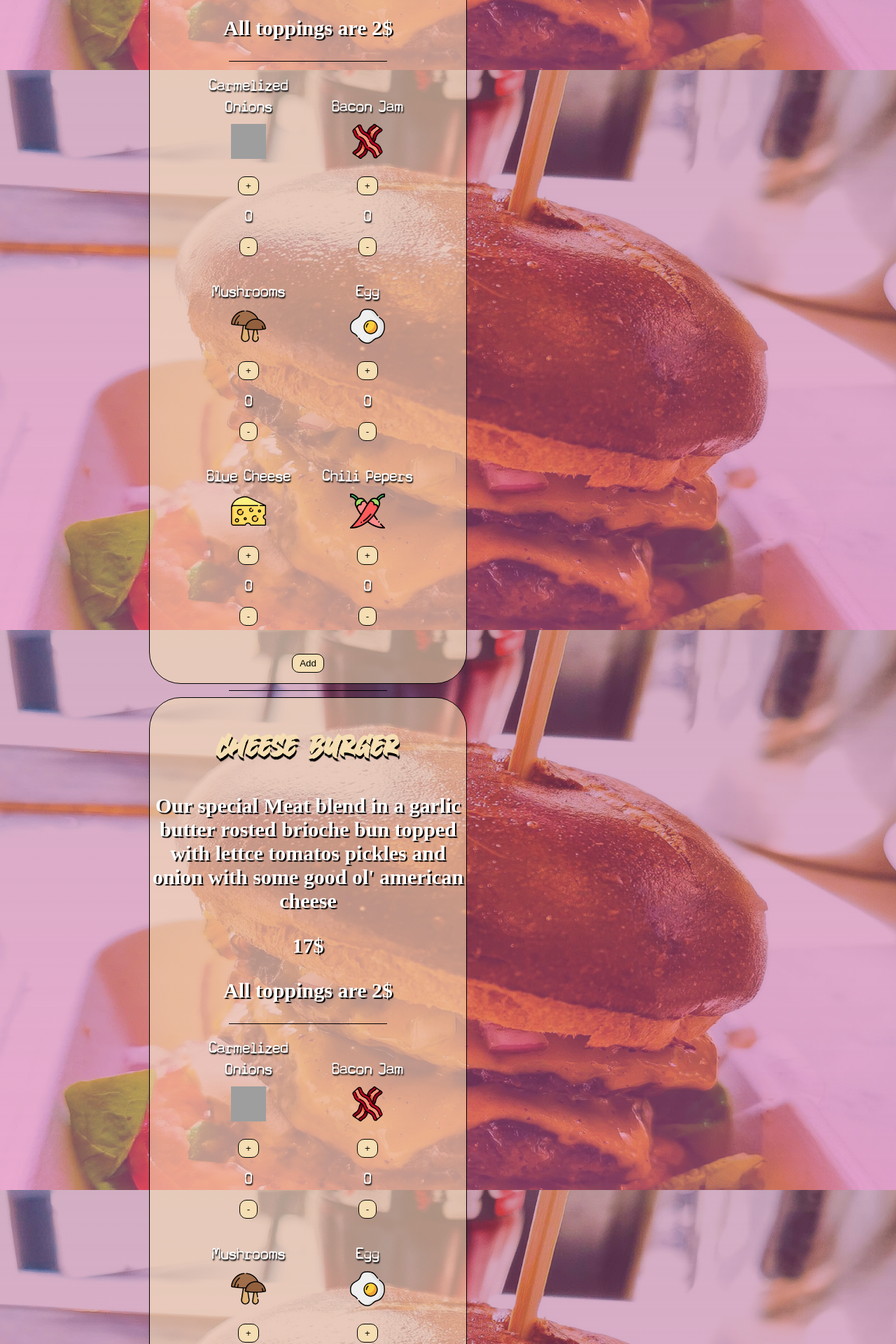
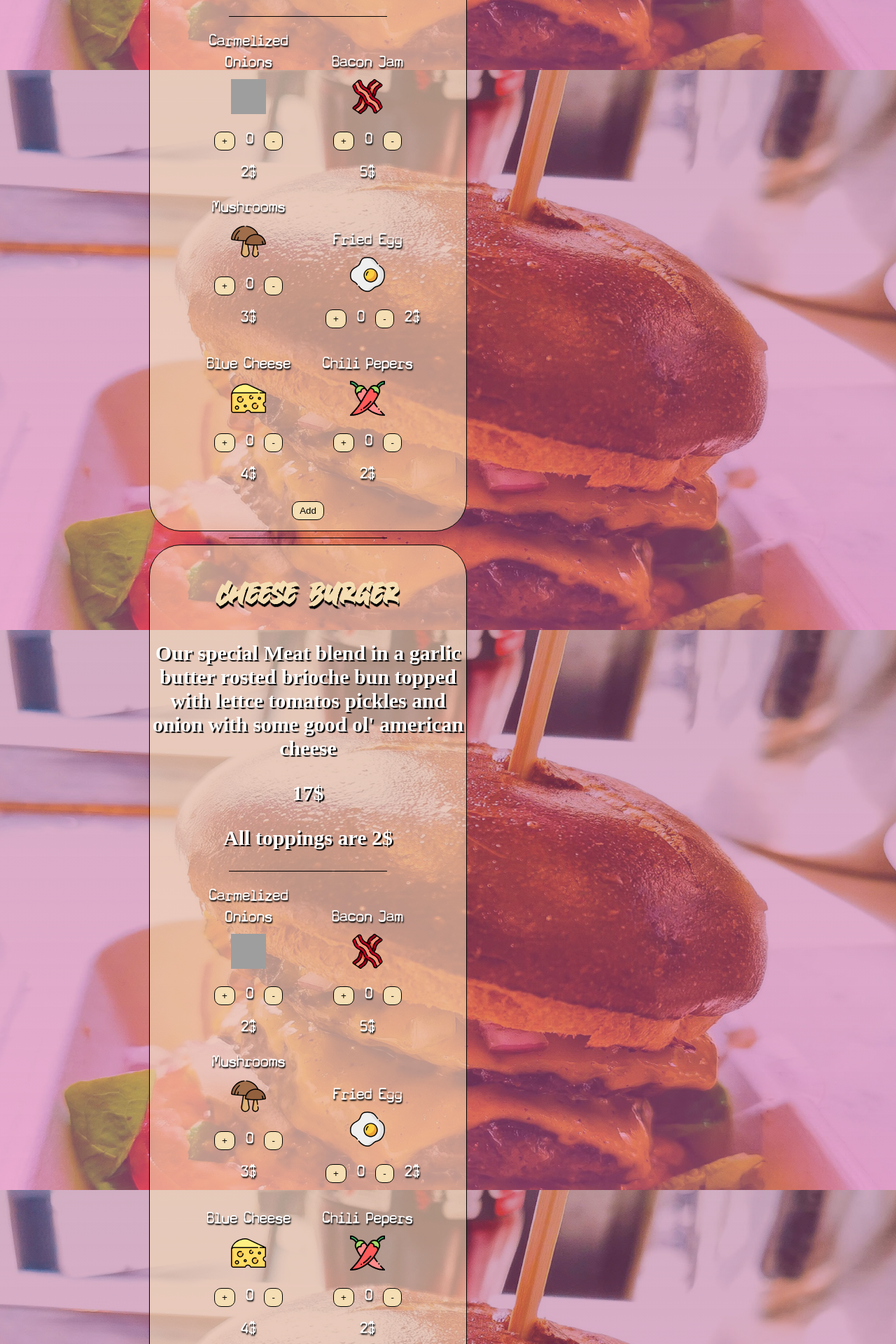
Before and after one commit to Eden-Hazani/Morbiez, a React (Create React App) app: page /takeOrderMenu in a window 1280 px wide. Shown: the part 700-2620 px from the top of the page at 70% size. Built offline with nearby package versions, Linux system fonts and the light colour scheme; grey boxes are pictures that could not be loaded; a web font is replaced by a local one.

Commit message:
changed toppings into object.
visual bug fixes

```diff
--- a/src/components/addItem/addItem.tsx
+++ b/src/components/addItem/addItem.tsx
@@ -112,7 +112,7 @@ export class AddItem extends Component<any,AddItemState>{
                                     <br/>
                                     <h1 className='sides'>Drink - {b.coke || b.sprite || b.fanta}</h1>
                                     <hr/>
-                                    <span id={`Price${b.id}`}>Price - {+b.price+(t.Onions*2)+(t.Bacon*2)+(t.Mushrooms*2)+(t.BlueCheese*2)+(t.ChiliPepers*2)+(t.Egg*2)}$</span>
+                                    <span id={`Price${b.id}`}>Price - {+b.price+(t.Onions)+(t.Bacon)+(t.Mushrooms)+(t.BlueCheese)+(t.ChiliPepers)+(t.Egg)}$</span>
                                     <br/>
                                     <br/>
                                     <button onClick={()=>{this.removeItem(b.id)}}>Delete Item</button>
--- a/src/components/layout/layout.css
+++ b/src/components/layout/layout.css
@@ -17,8 +17,9 @@
 }
 
 .layout>footer {
-    grid-column: span 13;
-    margin-top: 200px
+    grid-column: span 12;
+    margin-top: 200px;
+    width: 100%;
 }
 
 .layout>aside {
--- a/src/components/layout/layout.tsx
+++ b/src/components/layout/layout.tsx
@@ -42,7 +42,7 @@ export class Layout extends Component<any,LayoutState>{
                 <div className="neon-wrapper">
                     <span className="neon-text-perm">-</span>
                     <span className="neon-text-perm">M</span>
-                    <span className="neon-text">O</span>
+                    <span className="neon-text-perm">O</span>
                     <span className="neon-text-perm">R</span>
                     <span className="neon-text-perm">B</span>
                     <span className="neon-text-perm">E</span>
--- a/src/components/news/news.css
+++ b/src/components/news/news.css
@@ -74,13 +74,13 @@
 .backCard1>input {
     position: absolute;
     margin-top: 150px;
-    right: 100px;
+    right: 20%;
 }
 
 .backCard1>span {
     position: absolute;
     margin-top: 165px;
-    right: 300px;
+    right: 280px;
 }
 
 
@@ -235,6 +235,12 @@
 }
 
 @media (max-width: 1250px) {
+    .formError{
+        position: absolute;
+        display: block;
+        margin-top: 35%;
+        left: 25%;
+    }
     .news {
         display: inline-block;
         width: fit-content;
--- a/src/components/orderPayment/orderPayment.tsx
+++ b/src/components/orderPayment/orderPayment.tsx
@@ -49,7 +49,7 @@ export class OrderPayment extends Component<any,OrderPaymentState>{
                     if(index === 0){
                         key = 0;
                     }
-                    totalPrice = totalPrice + (key*2)
+                    totalPrice = totalPrice + key
                 })
             }
             for(let dish of this.state.sideDish){
@@ -77,12 +77,12 @@ export class OrderPayment extends Component<any,OrderPaymentState>{
                                 {this.state.toppings.length>=1? <div className='burgerToppings'>
                                         <hr/>
                                         <h3>Toppings:</h3>
-                                       {topping.Onions === 0 ||<span>Caramelized Onions {+topping.Onions * 2} $<br/></span>}
-                                       {topping.Bacon === 0 || <span> Bacon Jam {+topping.Bacon * 2} $<br/></span>}
-                                       {topping.Mushrooms === 0 ||<span> Mushrooms {+topping.Mushrooms * 2} $<br/></span>}
-                                       {topping.Egg === 0 ||<span> Egg {+topping.Egg * 2} $<br/></span>}
-                                       {topping.BlueCheese === 0 ||<span> Blue Cheese {+topping.BlueCheese * 2} $<br/></span>}
-                                       {topping.ChiliPepers === 0 || <span> Chili Pepers {+topping.ChiliPepers * 2} $</span>}
+                                       {topping.Onions === 0 ||<span>Caramelized Onions {+topping.Onions} $<br/></span>}
+                                       {topping.Bacon === 0 || <span> Bacon Jam {+topping.Bacon} $<br/></span>}
+                                       {topping.Mushrooms === 0 ||<span> Mushrooms {+topping.Mushrooms} $<br/></span>}
+                                       {topping.Egg === 0 ||<span> Egg {+topping.Egg} $<br/></span>}
+                                       {topping.BlueCheese === 0 ||<span> Blue Cheese {+topping.BlueCheese} $<br/></span>}
+                                       {topping.ChiliPepers === 0 || <span> Chili Pepers {+topping.ChiliPepers} $</span>}
                                     </div>:<div className='burgerToppings'>No Toppings</div>}
                                     <br/>
                                 <div className='sidesAndDrinks'>
--- a/src/components/takeOrderMenu/takeOrderMenu.css
+++ b/src/components/takeOrderMenu/takeOrderMenu.css
@@ -156,6 +156,14 @@
     position: relative;
 }
 
+.toppingMenu>div,.toppingMenu>button{
+    display: inline-block;
+}
+
+.toppingMenu>*:last-child{
+    display: block;
+}
+
 @keyframes iconAniUp{
     0%{
         bottom: 0px;
--- a/src/components/takeOrderMenu/takeOrderMenu.tsx
+++ b/src/components/takeOrderMenu/takeOrderMenu.tsx
@@ -6,6 +6,7 @@ import { ActionType } from '../../redux/action-type';
 import Swal from 'sweetalert2'
 import swal from 'sweetalert';
 import { ToppingModel } from '../../models/toppingModule';
+import { ToppingPriceModal } from '../../models/toppingPriceModel';
 import { SideDishModel } from '../../models/sideDishModel';
 
 
@@ -24,10 +25,11 @@ export class TakeOrderMenu extends Component<any,TakeAwayState>{
         this.state ={burger: new BurgerModel(),
         showText:false,
         toppings: new ToppingModel(),
-        sideDish: new SideDishModel()
+        sideDish: new SideDishModel(),
       }
     }
    componentDidMount(){
+    window.scrollTo(0, 0)
     this.props.onHandleToUpdate(false)
      setTimeout(() => {
        this.setState({showText:true})
@@ -137,9 +139,10 @@ export class TakeOrderMenu extends Component<any,TakeAwayState>{
         let toppings = {...this.state.toppings};
         for(let item of topping){
           let amountOfToppings = +document.getElementById(`${product}${item}`).innerHTML.replace('0','');
+          let priceOfToppings = +document.getElementById(`${product}${item}Price`).innerHTML.replace('$','')
           Object.keys(toppings).forEach(function(key){
             if(key === item){
-              toppings[key] = amountOfToppings
+              toppings[key] = amountOfToppings * priceOfToppings;
             }
           })
         }
@@ -175,7 +178,6 @@ export class TakeOrderMenu extends Component<any,TakeAwayState>{
                     <h1 id ='plainBurger'>Plain Burger</h1>
                     <h3>Our special Meat blend in a garlic butter rosted brioche bun topped with lettce tomatos pickles and onion</h3>
                     <h3 id='plainBurgerPrice'>12$</h3>
-                    <h3>All toppings are 2$</h3>
                     <hr/>
                     <div className='toppingMenu'>
                       <div id='plainBurgerOnionsIcon' className='toppingAnimation'>
@@ -185,6 +187,7 @@ export class TakeOrderMenu extends Component<any,TakeAwayState>{
                         <button onClick={()=>{this.add('plainBurgerOnions')}}>+</button>
                         <div id='plainBurgerOnions'>0</div>
                         <button onClick={()=>{this.detract('plainBurgerOnions')}}>-</button>
+                        <div id='plainBurgerOnionsPrice'> {ToppingPriceModal.onion}$ </div>
                         {/* ----- */}
                     </div>
                     <div className='toppingMenu'>
@@ -195,6 +198,7 @@ export class TakeOrderMenu extends Component<any,TakeAwayState>{
                         <button onClick={()=>{this.add('plainBurgerBacon')}}>+</button>
                         <div id='plainBurgerBacon'>0</div>
                         <button onClick={()=>{this.detract('plainBurgerBacon')}}>-</button>
+                        <div id='plainBurgerBaconPrice'> {ToppingPriceModal.bacon}$ </div>
                         {/* --- */}
                     </div>
                     <div className='toppingMenu'>
@@ -205,15 +209,17 @@ export class TakeOrderMenu extends Component<any,TakeAwayState>{
                         <button onClick={()=>{this.add('plainBurgerMushrooms')}}>+</button>
                         <div id='plainBurgerMushrooms'>0</div>
                         <button onClick={()=>{this.detract('plainBurgerMushrooms')}}>-</button>
+                        <div id='plainBurgerMushroomsPrice'> {ToppingPriceModal.mushroom}$ </div>
                     </div>
                     <div className='toppingMenu'>
                       <div id='plainBurgerEggIcon' className='toppingAnimation'>
-                        <div>Egg</div>
+                        <div>Fried Egg</div>
                         <div className='toppingMenuIcon' style={{backgroundImage:`url('/Morbiez/assets/images/egg-topping.svg')`}}></div>
                       </div>
                         <button onClick={()=>{this.add('plainBurgerEgg')}}>+</button>
                         <div id='plainBurgerEgg'>0</div>
                         <button onClick={()=>{this.detract('plainBurgerEgg')}}>-</button>
+                        <div id='plainBurgerEggPrice'> {ToppingPriceModal.egg}$ </div>
                         <br/>
                         {/* --- */}
                       </div>
@@ -225,6 +231,7 @@ export class TakeOrderMenu extends Component<any,TakeAwayState>{
                         <button onClick={()=>{this.add('plainBurgerBlueCheese')}}>+</button>
                         <div id='plainBurgerBlueCheese'>0</div>
                         <button onClick={()=>{this.detract('plainBurgerBlueCheese')}}>-</button>
+                        <div id='plainBurgerBlueCheesePrice'> {ToppingPriceModal.blueCheese}$ </div>
                         {/* --- */}
                       </div>
                       <div className='toppingMenu' >
@@ -235,6 +242,7 @@ export class TakeOrderMenu extends Component<any,TakeAwayState>{
                         <button onClick={()=>{this.add('plainBurgerChiliPepers')}}>+</button>
                         <div id='plainBurgerChiliPepers'>0</div>
                         <button onClick={()=>{this.detract('plainBurgerChiliPepers')}}>-</button>
+                        <div id='plainBurgerChiliPepersPrice'> {ToppingPriceModal.chilliPepers}$ </div>
                       </div>
                       <br/>
                     <button onClick={()=>{this.newBurger('plainBurger')}}>Add</button>
@@ -255,6 +263,7 @@ export class TakeOrderMenu extends Component<any,TakeAwayState>{
                         <button onClick={()=>{this.add('cheeseBurgerOnions')}}>+</button>
                         <div id='cheeseBurgerOnions'>0</div>
                         <button onClick={()=>{this.detract('cheeseBurgerOnions')}}>-</button>
+                        <div id='cheeseBurgerOnionsPrice'> {ToppingPriceModal.onion}$ </div>
                         {/* ----- */}
                     </div>
                     <div className='toppingMenu'>
@@ -265,6 +274,7 @@ export class TakeOrderMenu extends Component<any,TakeAwayState>{
                         <button onClick={()=>{this.add('cheeseBurgerBacon')}}>+</button>
                         <div id='cheeseBurgerBacon'>0</div>
                         <button onClick={()=>{this.detract('cheeseBurgerBacon')}}>-</button>
+                        <div id='cheeseBurgerBaconPrice'> {ToppingPriceModal.bacon}$ </div>
                         {/* --- */}
                     </div>
                     <div className='toppingMenu'>
@@ -275,15 +285,17 @@ export class TakeOrderMenu extends Component<any,TakeAwayState>{
                         <button onClick={()=>{this.add('cheeseBurgerMushrooms')}}>+</button>
                         <div id='cheeseBurgerMushrooms'>0</div>
                         <button onClick={()=>{this.detract('cheeseBurgerMushrooms')}}>-</button>
+                        <div id='cheeseBurgerMushroomsPrice'> {ToppingPriceModal.mushroom}$ </div>
                     </div>
                     <div className='toppingMenu'>
                         <div id='cheeseBurgerEggIcon' className='toppingAnimation'>
-                          <div>Egg</div>
+                          <div>Fried Egg</div>
                           <div className='toppingMenuIcon' style={{backgroundImage:`url('/Morbiez/assets/images/egg-topping.svg')`}}></div>
                         </div>
                         <button onClick={()=>{this.add('cheeseBurgerEgg')}}>+</button>
                         <div id='cheeseBurgerEgg'>0</div>
                         <button onClick={()=>{this.detract('cheeseBurgerEgg')}}>-</button>
+                        <div id='cheeseBurgerEggPrice'> {ToppingPriceModal.egg}$ </div>
                         <br/>
                         {/* --- */}
                       </div>
@@ -295,6 +307,7 @@ export class TakeOrderMenu extends Component<any,TakeAwayState>{
                         <button onClick={()=>{this.add('cheeseBurgerBlueCheese')}}>+</button>
                         <div id='cheeseBurgerBlueCheese'>0</div>
                         <button onClick={()=>{this.detract('cheeseBurgerBlueCheese')}}>-</button>
+                        <div id='cheeseBurgerBlueCheesePrice'> {ToppingPriceModal.blueCheese}$ </div>
                         {/* --- */}
                       </div>
                       <div className='toppingMenu'>
@@ -305,6 +318,7 @@ export class TakeOrderMenu extends Component<any,TakeAwayState>{
                         <button onClick={()=>{this.add('cheeseBurgerChiliPepers')}}>+</button>
                         <div id='cheeseBurgerChiliPepers'>0</div>
                         <button onClick={()=>{this.detract('cheeseBurgerChiliPepers')}}>-</button>
+                        <div id='cheeseBurgerChiliPepersPrice'> {ToppingPriceModal.chilliPepers}$ </div>
                       </div>
                       <br/>
                     <button onClick={()=>{this.newBurger('cheeseBurger')}}>Add</button>
--- /dev/null
+++ b/src/models/toppingPriceModel.ts
@@ -0,0 +1,8 @@
+export const ToppingPriceModal = {
+    onion: 2,
+    bacon: 5,
+    mushroom: 3,
+    egg: 2,
+    blueCheese: 4,
+    chilliPepers: 2
+}
```
